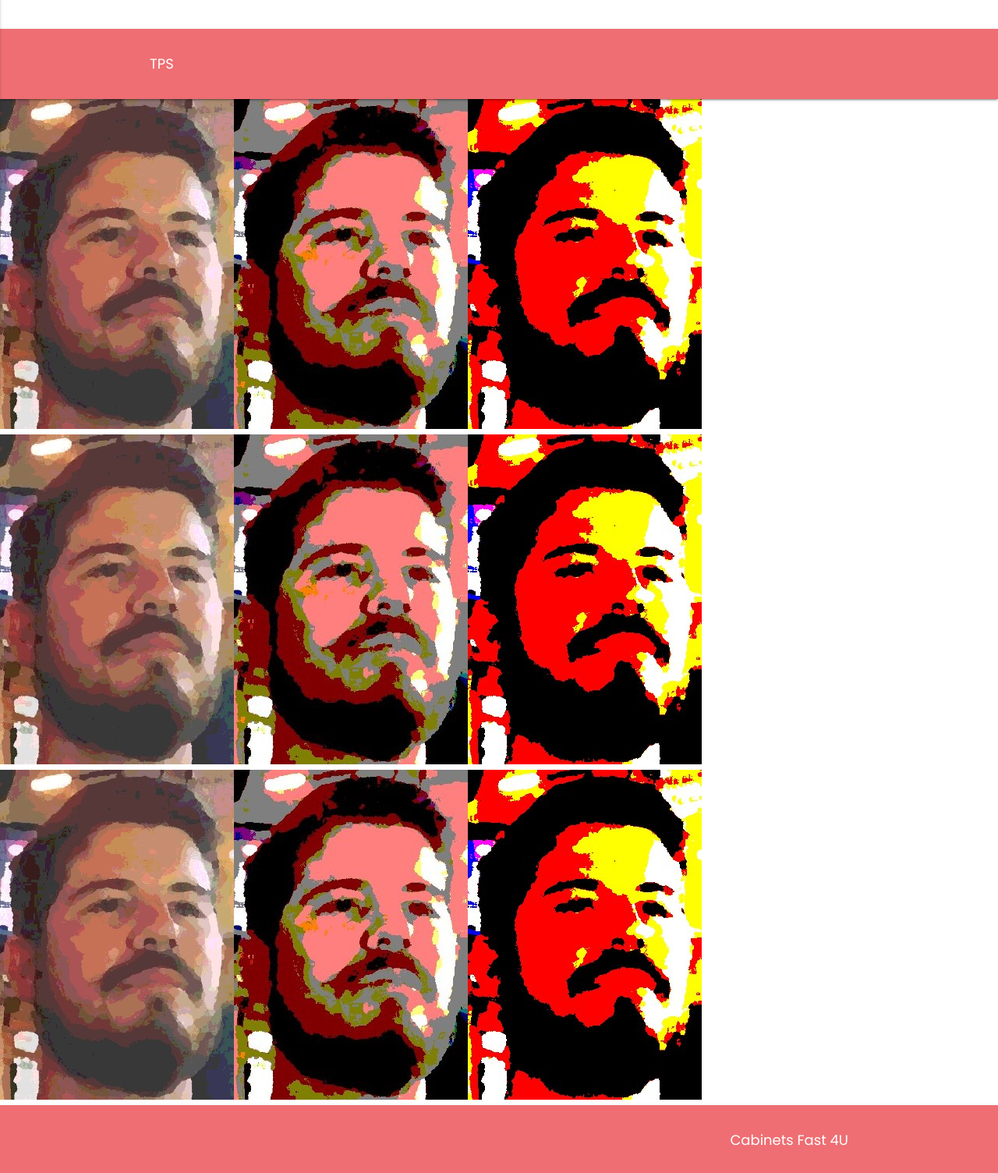
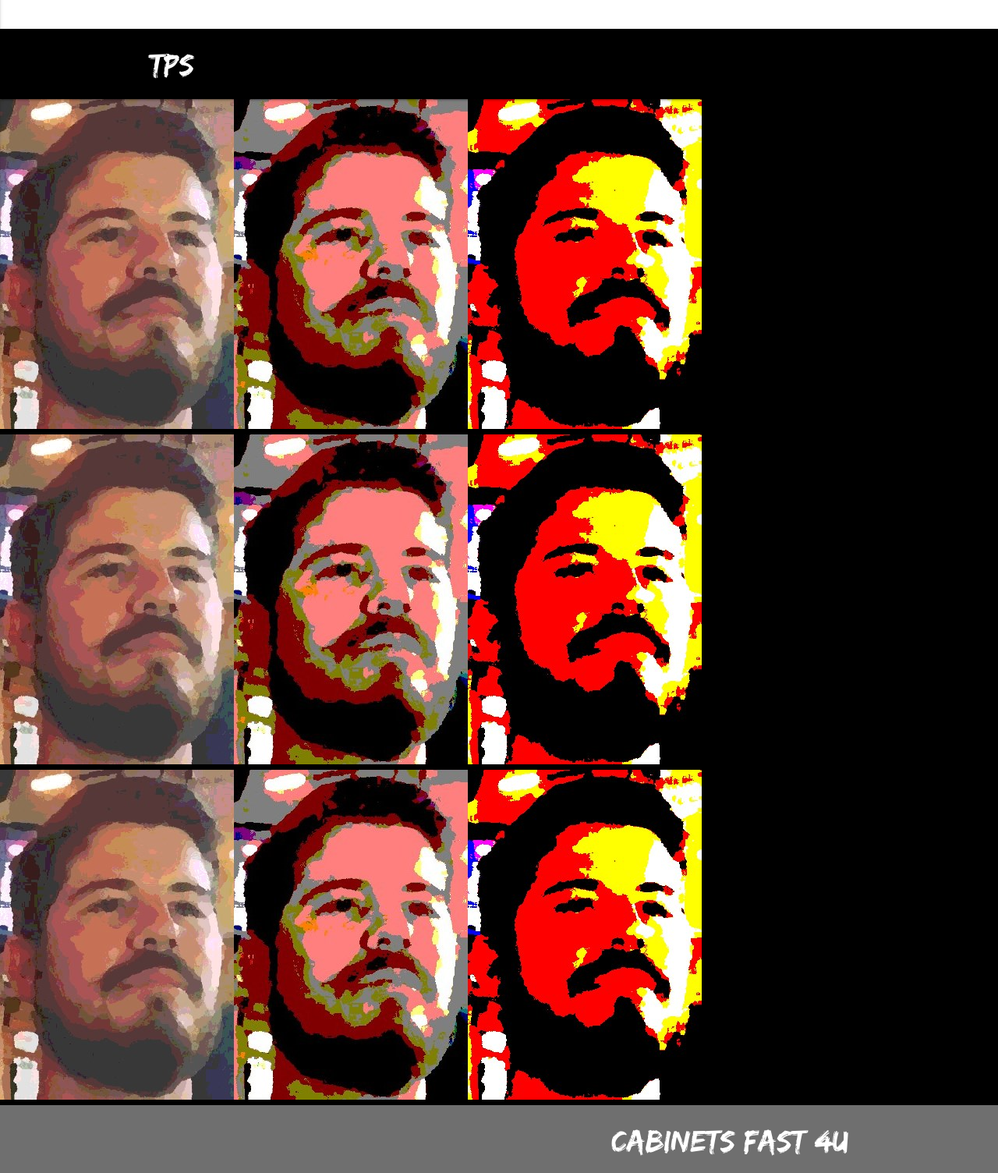
Before and after one commit to kevin-england/Madero, a website: page public/clients.html in a window 1280 px wide. Shown: the part 339-1843 px from the top of the page at 78% size. Drawn offline with Linux system fonts and the light colour scheme.

Commit message:
#4. Updated the styling specific to the Materialize pushpin component in the Clients page.

```diff
--- a/public/clients.html
+++ b/public/clients.html
@@ -50,10 +50,10 @@
         </div>
       </div>
       <div id="tps" class="block tps">
-        <nav class="pushpin pinned" data-target="tps" style="top: 0px;">
+        <nav class="pushpin pin-top" data-target="tps" style="top: 0px;">
           <div class="nav-wrapper">
             <div class="container">
-              <a href="#" class="client">TPS</a>
+              <a class="client">TPS</a>
             </div>
           </div>
         </nav>
@@ -66,7 +66,7 @@
         <nav class="pushpin pin-top" data-target="cf4u" style="top: 0px;">
           <div class="nav-wrapper">
             <div class="container right-align">
-              <a href="#" class="client">Cabinets Fast 4U</a>
+              <a class="client">Cabinets Fast 4U</a>
             </div>
           </div>
         </nav>
@@ -79,7 +79,7 @@
         <nav class="pushpin pin-top" data-target="l-r" style="top: 0px;">
           <div class="nav-wrapper">
             <div class="container">
-              <a href="#" class="client">Legendary & Rose</a>
+              <a class="client">Legendary & Rose</a>
             </div>
           </div>
         </nav>
--- a/public/css/styles.less
+++ b/public/css/styles.less
@@ -15,6 +15,11 @@
 body {
   font-family: 'Poppins', serif;
   font-size: 18px;
+  height: 100%;
+}
+
+.block {
+  height: 100%;
 }
 
 .blurb {
@@ -28,6 +33,18 @@ body {
   background-color: #d19913;
   &:hover {
     background-color: #dab21c;
+  }
+}
+
+.cf4u {
+  background-color: #6f6f6f;
+  .client {
+    cursor: default;
+    font-family: 'Edo', sans-serif;
+    font-size: 40px;
+  }
+  .nav-wrapper {
+    background-color: #6f6f6f;
   }
 }
 
@@ -60,6 +77,22 @@ footer {
 .graphic-row {
   display: flex;
   padding: 0;
+}
+
+html {
+  height: 100%;
+}
+
+.l-r {
+  background-color: #1e3345;
+  .client {
+    cursor: default;
+    font-family: 'Edo', sans-serif;
+    font-size: 40px;
+  }
+  .nav-wrapper {
+    background-color: #1e3345;
+  }
 }
 
 .madero-nav {
@@ -195,6 +228,18 @@ p {
 .tap-target {
   background-color: #FFE689;
   font-family: 'Edo', sans-serif;
+}
+
+.tps {
+  background-color: black;
+  .client {
+    cursor: default;
+    font-family: 'Edo', sans-serif;
+    font-size: 40px;
+  }
+  .nav-wrapper {
+    background-color: black;
+  }
 }
 
 /*Responsive Web Design for all screen sizes including mobile*/
```
Also changed, not shown: public/css/styles.css, public/css/styles.min.css.
